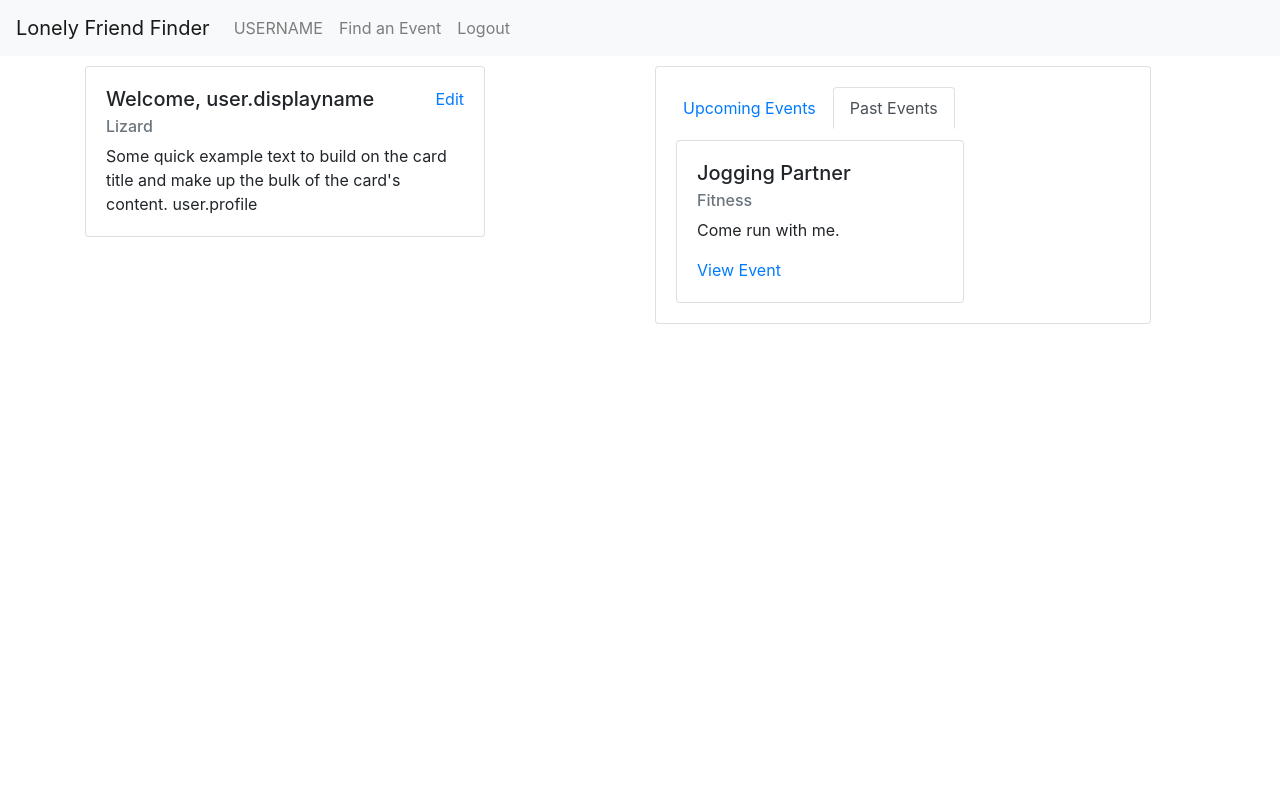
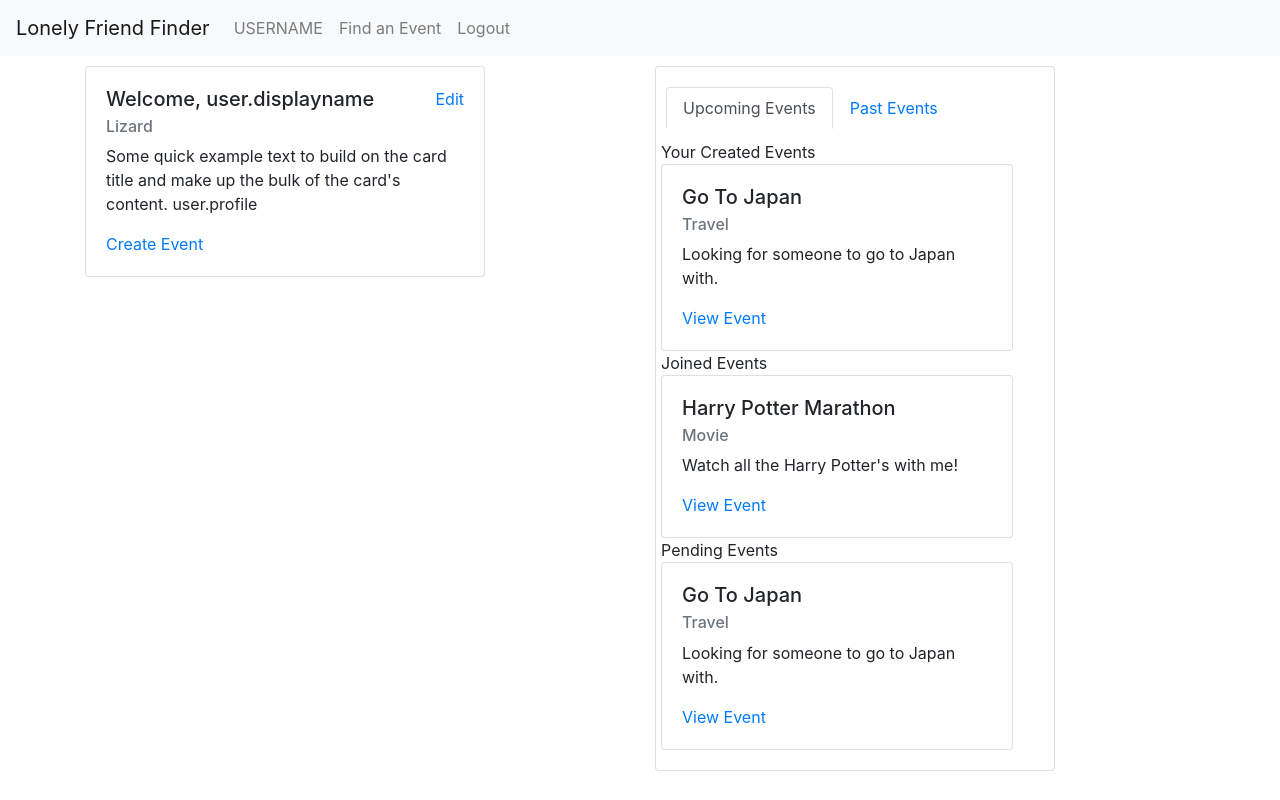
Before and after one commit to thejihongjin/22-Project-3, a React (Create React App) app in the folder client/: page /user in a window 1280 px wide. Built offline with nearby package versions, Linux system fonts and the light colour scheme.

Commit message:
save before merge

```diff
--- a/client/src/pages/User.js
+++ b/client/src/pages/User.js
@@ -1,7 +1,7 @@
 import React, { useState } from "react";
 import Card from "react-bootstrap/Card";
 import Form from "react-bootstrap/Form";
-import InputGroup from "react-bootstrap/InputGroup"
+import InputGroup from "react-bootstrap/InputGroup";
 import Button from "react-bootstrap/Button";
 import Modal from "react-bootstrap/Modal";
 import Tabs from "react-bootstrap/Tabs";
@@ -34,7 +34,7 @@ const useStyles = {
   }
 };
 
-const User = (props) => {
+const User = props => {
   const [modalShow, setModalShow] = useState(false);
 
   return (
@@ -52,20 +52,22 @@ const User = (props) => {
               <Card.Subtitle className="mb-2 text-muted">Lizard</Card.Subtitle>
               <Card.Text>
                 Some quick example text to build on the card title and make up
-                the bulk of the card's content.
-                user.profile
+                the bulk of the card's content. user.profile
               </Card.Text>
+              <Card.Link href="/create">Create Event</Card.Link>
             </Card.Body>
           </Card>
         </Col>
         <Col>
           {" "}
-          <Card style={{ width: "31em", margin: "10px 0" }}>
+          <Card style={{ width: "25em", margin: "10px 0" }}>
             <Card.Body>
-              <Tabs defaultActiveKey="profile" id="uncontrolled-tab-example">
+              <Tabs defaultActiveKey="home" id="eventTabs">
                 <Tab eventKey="home" title="Upcoming Events">
                   <br />
-                  <Card style={{ width: "18rem" }}>
+                  <Row>
+                    Your Created Events
+                    <Card style={{ width: "22rem" }}>
                       <Card.Body>
                         <Card.Title>Go To Japan</Card.Title>
                         <Card.Subtitle className="mb-2 text-muted">
@@ -77,7 +79,10 @@ const User = (props) => {
                         <Card.Link href="#">View Event</Card.Link>
                       </Card.Body>
                     </Card>
-                  <Card style={{ width: "18rem" }}>
+                  </Row>
+                  <Row>
+                    Joined Events
+                    <Card style={{ width: "22rem" }}>
                       <Card.Body>
                         <Card.Title>Harry Potter Marathon</Card.Title>
                         <Card.Subtitle className="mb-2 text-muted">
@@ -89,10 +94,26 @@ const User = (props) => {
                         <Card.Link href="#">View Event</Card.Link>
                       </Card.Body>
                     </Card>
+                  </Row>
+                  <Row>
+                    Pending Events
+                    <Card style={{ width: "22rem" }}>
+                      <Card.Body>
+                        <Card.Title>Go To Japan</Card.Title>
+                        <Card.Subtitle className="mb-2 text-muted">
+                          Travel
+                        </Card.Subtitle>
+                        <Card.Text>
+                          Looking for someone to go to Japan with.
+                        </Card.Text>
+                        <Card.Link href="#">View Event</Card.Link>
+                      </Card.Body>
+                    </Card>
+                  </Row>
                 </Tab>
                 <Tab eventKey="profile" title="Past Events">
                   <br />
-                  <Card style={{ width: "18rem" }}>
+                  <Card style={{ width: "22rem" }}>
                     <Card.Body>
                       <Card.Title>Jogging Partner</Card.Title>
                       <Card.Subtitle className="mb-2 text-muted">
@@ -127,7 +148,6 @@ const EditProfileModal = props => {
       <Modal.Body>
         <h4>Edit Profile</h4>
         <Form>
-
           <Form.Row>
             <Form.Group as={Col} controlId="changeFirstName">
               <Form.Label>First Name</Form.Label>
@@ -145,11 +165,7 @@ const EditProfileModal = props => {
                 Display Name
               </Form.Label>
               <Col sm={10}>
-                <Form.Check
-                  type="radio"
-                  label="Username"
-                  value="Username"
-                />
+                <Form.Check type="radio" label="Username" value="Username" />
                 <Form.Check
                   type="radio"
                   label="First Name, Last initial"
@@ -157,14 +173,16 @@ const EditProfileModal = props => {
                 />
                 <InputGroup>
                   <InputGroup.Prepend>
-                    <input type="radio" style={{margin:"0.75rem 0.4rem 0.75rem 0"}}/>
+                    <input
+                      type="radio"
+                      style={{ margin: "0.75rem 0.4rem 0.75rem 0" }}
+                    />
                   </InputGroup.Prepend>
-                  <Form.Control placeholder="Other"/>
+                  <Form.Control placeholder="Other" />
                 </InputGroup>
               </Col>
             </Form.Group>
           </fieldset>
-
 
           <Form.Group controlId="changeEmail">
             <Form.Label>Change Email</Form.Label>
```
Also changed, not shown: client/src/pages/CreateEvent.js (+6 -11 lines), 1 other file (tests, documents, lock files or other folders). Lines whose indentation alone changed are shown as unchanged.
